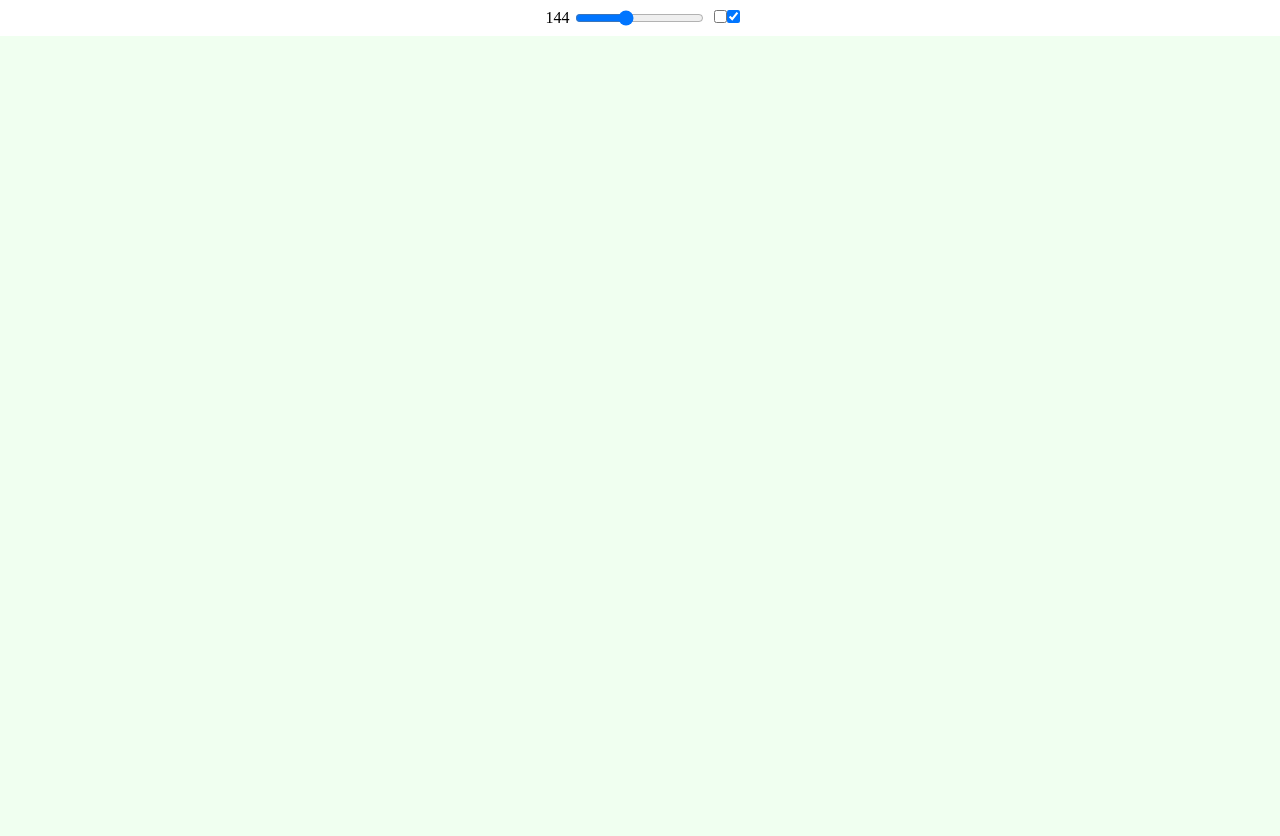
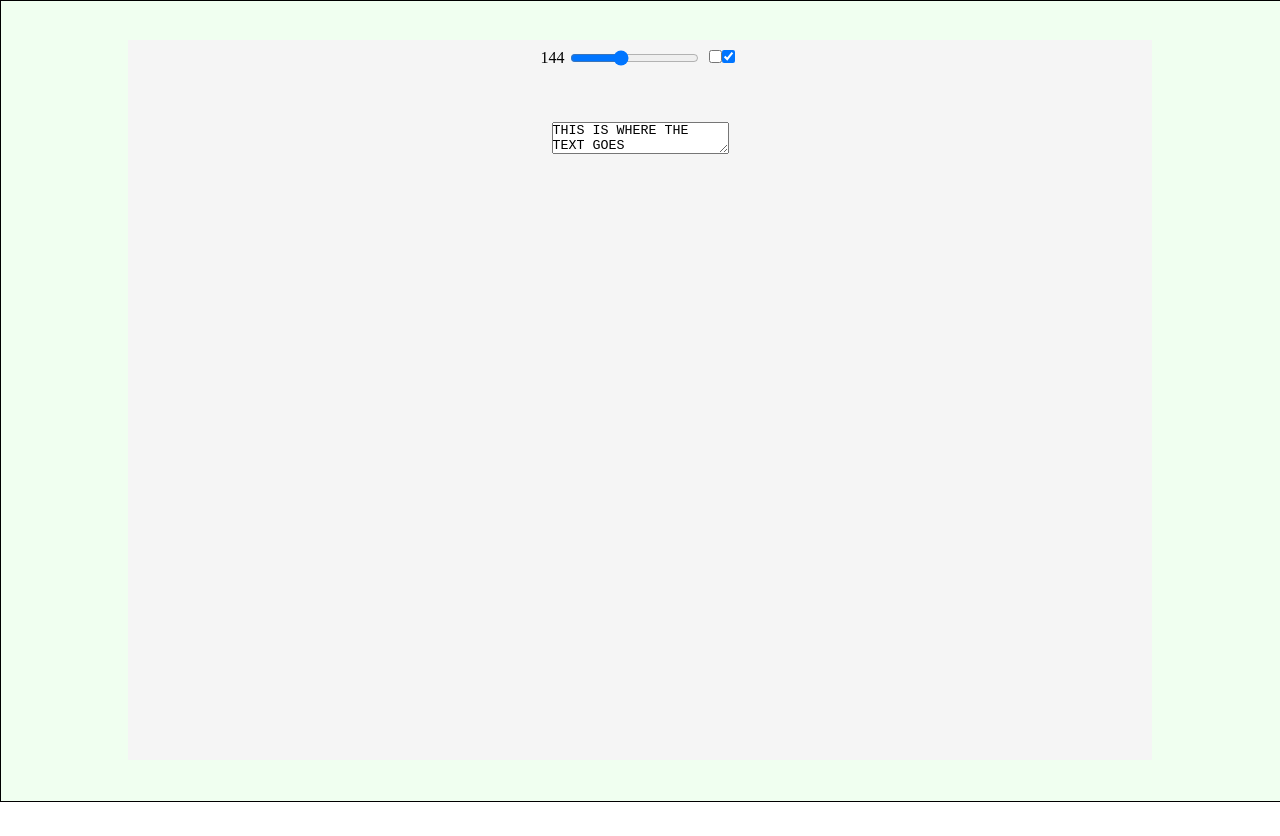
Before and after one commit to turnerheath/JSCursorEffects, a plain HTML site: page index.html in a window 1280 px wide. After the commit the page ends 806 px from the top, so only its background shows below. Drawn offline with Linux system fonts and the light colour scheme.

Commit message:
Making a block for future resume

```diff
--- a/index.html
+++ b/index.html
@@ -8,7 +8,10 @@
     <link rel="stylesheet" href="style.css" />
 </head>
 <body>
-    <div class="slider-container">
+    <div class="container">
+        <canvas id="canvas1"></canvas>
+        <div class = "content-box">
+            <div class="edit-container">
                 <div class="brush-container">
                     <span id="brush-color">140</span>
                     <input type="range" min="0" max="360" value="140" class="slider" id="brush-color-slider">
@@ -18,7 +21,12 @@
                     <input type="checkbox" id="fill" name="fill" checked/>
                 </div>
             </div>
-    <canvas id="canvas1"></canvas>
+            <div class = "page-content">
+                <textarea>THIS IS WHERE THE TEXT GOES</textarea>
+            </div>
+        </div>
+    </div>
+
     <script src="script.js"></script>
 </body>
 </html>
--- a/script.js
+++ b/script.js
@@ -63,7 +63,7 @@ class Block {
     }
 }
 window.addEventListener('mousemove', function(e){
-    const root = new Block(e.x, e.y);
+    const root = new Root(e.x, e.y);
     root.update();
 })
 window.addEventListener('scroll', function(e){
--- a/style.css
+++ b/style.css
@@ -4,19 +4,28 @@
     box-sizing: border-box;
 
 }
-#canvas1 {
-    position: absolute;
-    background: honeydew;
+#container {
+    position: relative;
+    flex-direction: column;
+}
+#container canvas, #overlay {
+    position:absolute;
+}
+canvas {
+    border: 1px solid black;
+    background-color: honeydew;
+    z-index: -1;
+}
+.edit-container{
+    position:relative;
     width: 100%;
-    height: 100%;
-}
-.slider-container{
-    width: 100%;
+    height: 10%;
     display: flex;
     align-items: flex-start;
     justify-content: center;
     flex-direction: row;
     margin: 5px;
+    z-index: 1;
 }
 .brush-container{
     display:flex;
@@ -36,3 +45,23 @@
     align-items: center;
     margin: 5px;
 }
+
+.content-box {
+    position:absolute;
+    top:50%;
+    left:50%;
+    transform: translate(-50%, -50%);
+    width: 80%;
+    height: 90%;
+    text-align: center;
+    background-color: whitesmoke;
+    display: flex;
+    align-items: center;
+    justify-content: flex-start;
+    flex-direction: column;
+    z-index: 1;
+}
+
+.page-content{
+
+}
```
Lines whose indentation alone changed are shown as unchanged.
